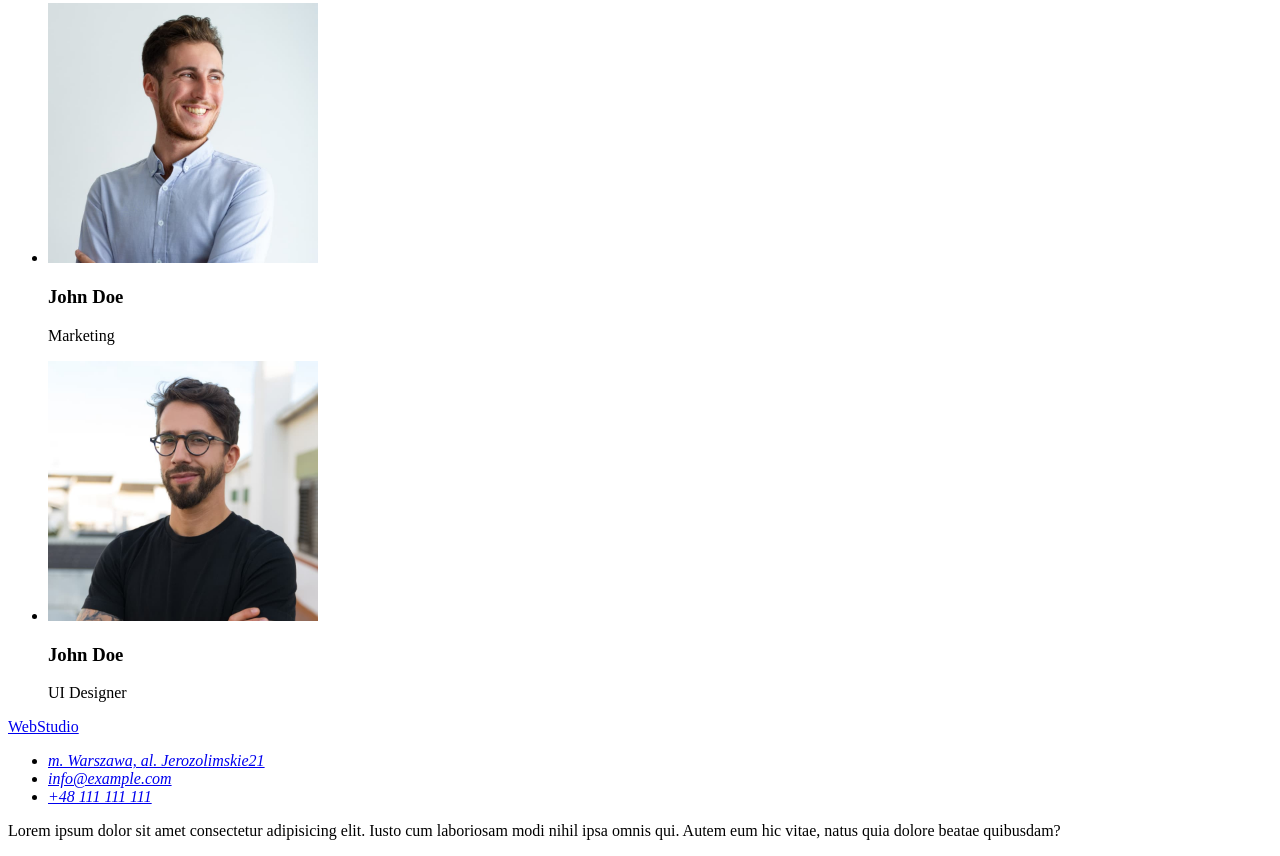
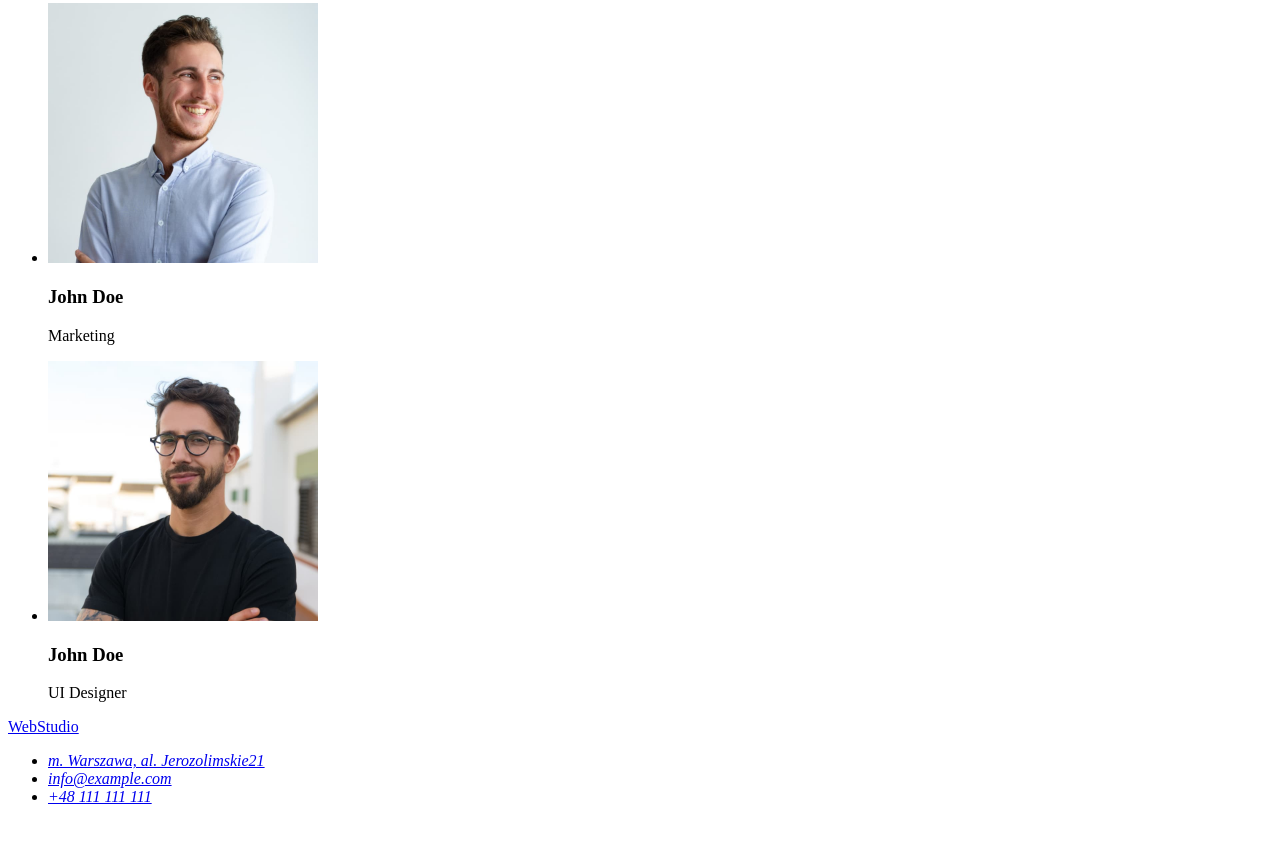
Before and after one commit to KasiaKaz14/goit-markup-hw-02, a plain HTML site: page index.html in a window 1280 px wide. Shown: the part 2103-2959 px from the top of the page. After the commit the page ends 2925 px from the top, so only its background shows below. Drawn offline with Linux system fonts and the light colour scheme.

Commit message:
feat: updated file

```diff
--- a/index.html
+++ b/index.html
@@ -148,10 +148,5 @@
         </ul>
       </address>
     </footer>
-    <p>
-      Lorem ipsum dolor sit amet consectetur adipisicing elit. Iusto cum
-      laboriosam modi nihil ipsa omnis qui. Autem eum hic vitae, natus quia
-      dolore beatae quibusdam?
-    </p>
   </body>
 </html>
```
